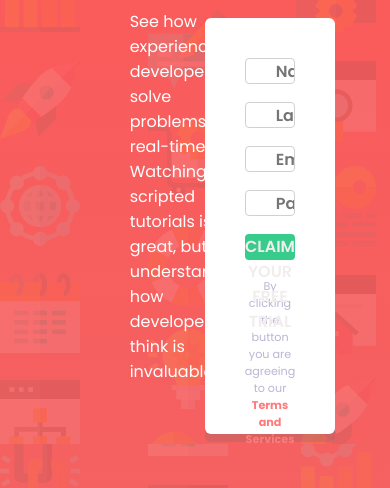
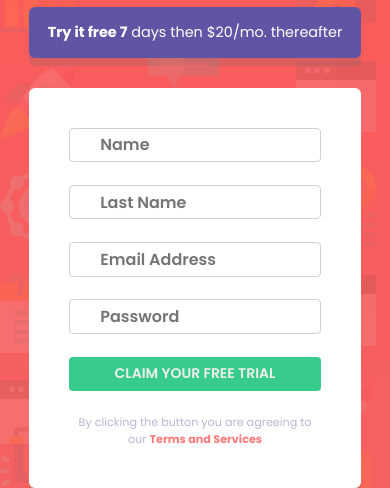
Before and after one commit to erikcba/sign-up-error, a plain HTML site: page index.html in a window 390 px wide. Shown: the part 356-844 px from the top of the page. Drawn offline with nearby package versions, Linux system fonts and the light colour scheme; a web font is replaced by a local one.

Commit message:
agregado de funcionalidad al form y responsive

```diff
--- a/index.html
+++ b/index.html
@@ -38,7 +38,7 @@
 
         <div class="formulario">
 
-          <form id="miFormulario">
+          <form id="miFormulario" action="https://formspree.io/f/mzblpgyd" method="POST">
 
             <ul>
 
--- a/main.js
+++ b/main.js
@@ -32,10 +32,13 @@ function mostrarMensajesError() {
   var mensajeErrorEmail = null;
   var mensajeErrorPassword = null;
 
+  var hayErrores = false;
+
   for (var i = 0; i < inputs.length; i++) {
     var input = inputs[i];
     var valor = input.value.trim();
     if (valor === "") {
+      hayErrores = true;
       switch(input.id) {
         case "nombre":
           mensajeErrorNombre = document.getElementById("mensajeErrorNombre");
@@ -61,4 +64,8 @@ function mostrarMensajesError() {
     }
   }
 
+  if(!hayErrores) {
+    document.getElementById("miFormulario").submit();
+  }
+
 }
--- a/styles.css
+++ b/styles.css
@@ -111,12 +111,18 @@ body {
     height: 60%;
     width: 100%;
     background-color: var(--verde);
-    border: 0;
+    border: 4px solid transparent;
     color: rgb(242, 237, 237);
     border-radius: 4px;
     font-weight: 600;
     font-size: 16px;
     text-transform: uppercase;
+}
+
+.formulario form ul li button:hover {
+    cursor: pointer;
+    background-color:hsl(154, 73%, 54%) ;
+    border-bottom:4px solid var(--verde) ;
 }
 
 form p{
@@ -180,3 +186,38 @@ form p strong{
     color: var(--rojo);
     padding-top: 3px;
 }
+
+@media (max-width: 1110px) {
+    .contenedor-principal {
+        flex-direction: column;
+        padding: 0;
+        height: 100vh;
+    }
+
+    .contenedor-izquierda {
+        padding: 30px 0;
+    }
+
+    .contenedor-derecha {
+        width: 50%;
+    }
+}
+
+@media (max-width: 450px) {
+    .contenedor-izquierda {
+        width: 85%;
+    }
+
+    .prueba-gratis {
+        font-size: 0.9rem;
+    }
+
+    .contenedor-derecha{
+        width: 85%;
+    }
+
+    .formulario form ul li button {
+        font-size: 14px;
+    }
+
+}
```
